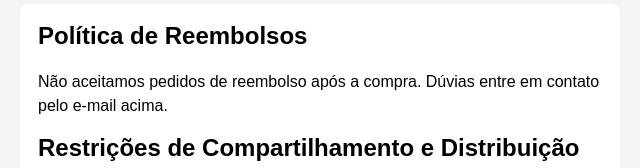
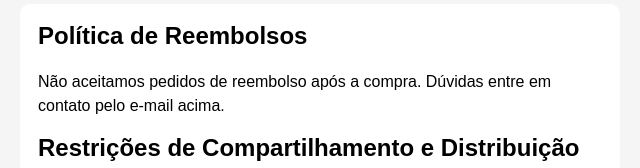
Before and after one commit to ShadowPll855/ShadowPll855.github.io, a plain HTML site: page index.html in a window 1280 px wide. Shown: the part 703-871 px from the top of the page, without its empty margins (320-960 px from the left). Drawn offline with Linux system fonts and the light colour scheme.

```diff
--- a/index.html
+++ b/index.html
@@ -104,7 +104,7 @@
             <h2>Política de Reembolsos</h2>
             <p>
                 Não aceitamos pedidos de reembolso após a compra.
-                Dúvias entre em contato pelo e-mail acima.
+                Dúvidas entre em contato pelo e-mail acima.
             </p>
 
              <h2>Restrições de Compartilhamento e Distribuição</h2>
```
